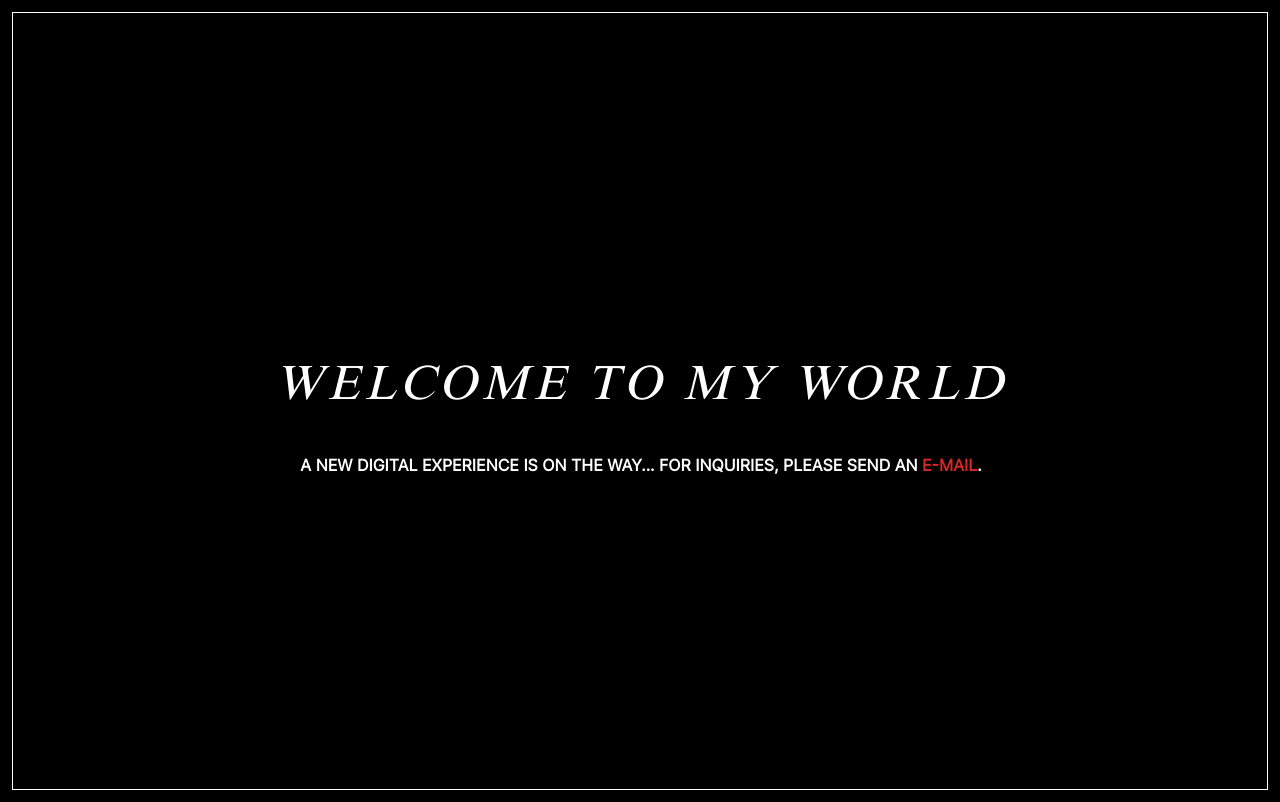
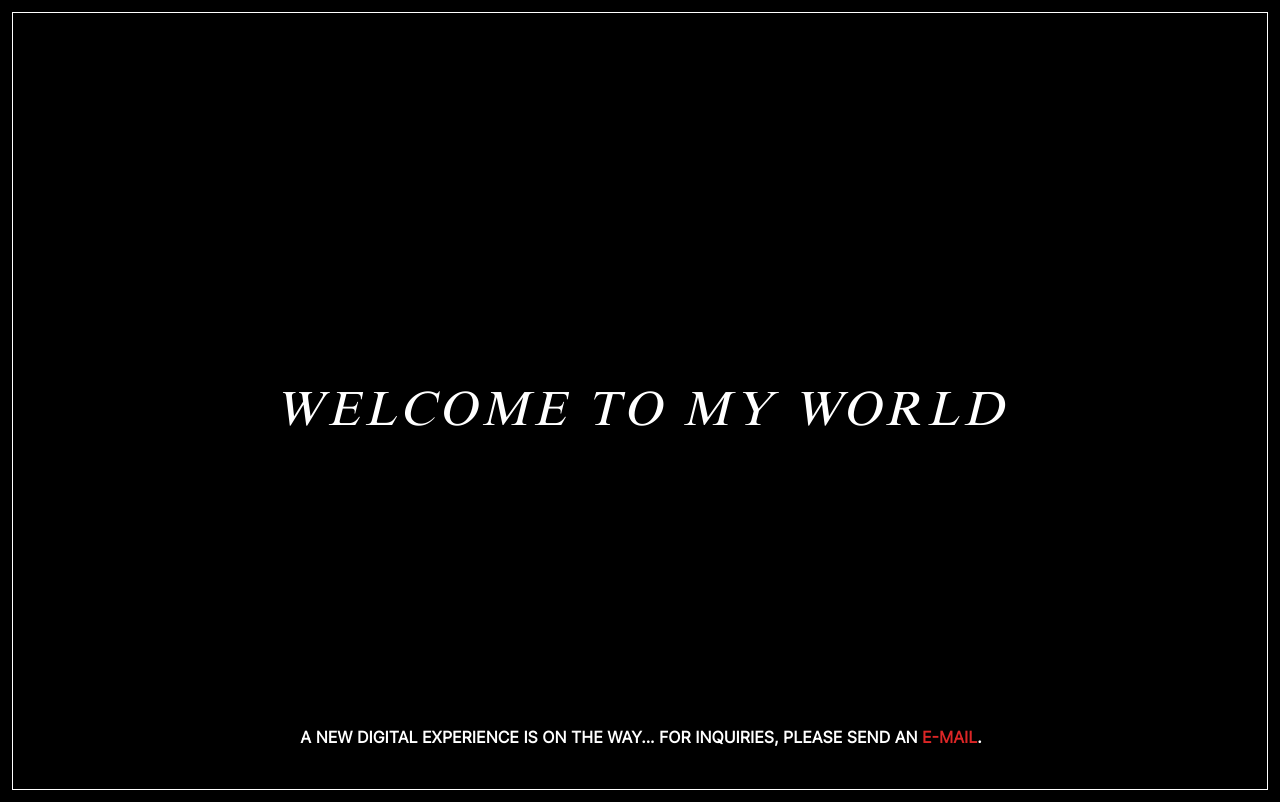
Before and after one commit to j-mcQueen/goodluckwhiterabbit, a React (Vite) app: page / in a window 1280 px wide. Built offline with nearby package versions, Linux system fonts and the light colour scheme.

Commit message:
Adjust vertical alignment of construction page elements

```diff
--- a/src/components/landing/UnderConstruction.tsx
+++ b/src/components/landing/UnderConstruction.tsx
@@ -3,19 +3,18 @@ import rabbit from "../../assets/media/gifs/glwr-lenticular.gif";
 export default function UnderConstruction() {
   return (
     <main className="w-[calc(100dvw-1.5rem)] h-[calc(100dvh-1.5rem)] flex flex-col overflow-y-scroll">
-      <section className="flex flex-col justify-center items-center h-full">
+      <section className="flex flex-col justify-between items-center h-full">
         <img
-          className="absolute top-[calc(0px+1.5rem)] xl:max-w-[600px] max-w-[300px]"
+          className="block top-[calc(0px+1.5rem)] xl:max-w-[600px] max-w-[300px]"
           src={rabbit}
           alt="A white rabbit against a black background shimmering from left to right"
         />
 
-        <hgroup className="flex flex-col items-center justify-center">
-          <h1 className="text-white py-6 xl:py-10 text-3xl xl:text-5xl tracking-widest italic text-center px-6 xl:px-0 z-10">
+        <h1 className="text-white py-6 xl:py-10 text-xl xl:text-5xl tracking-widest italic text-center xl:-translate-y-[125px] -translate-y-[75px] xl:px-0 z-10">
           WELCOME TO MY WORLD
         </h1>
 
-          <p className="font-inter font-bold text-[14px] xl:text-[16px] text-white leading-6 xl:text-center px-8 xl:px-0">
+        <p className="font-inter font-bold text-[14px] xl:text-[16px] text-white leading-6 text-center px-3 xl:px-0 pb-10">
           A NEW DIGITAL EXPERIENCE IS ON THE WAY... FOR INQUIRIES, PLEASE SEND
           AN&nbsp;
           <a
@@ -26,7 +25,9 @@ export default function UnderConstruction() {
           </a>
           .
         </p>
-        </hgroup>
+
+        {/* <hgroup className="flex flex-col items-center justify-center">
+        </hgroup> */}
       </section>
     </main>
   );
```
Lines whose indentation alone changed are shown as unchanged.
